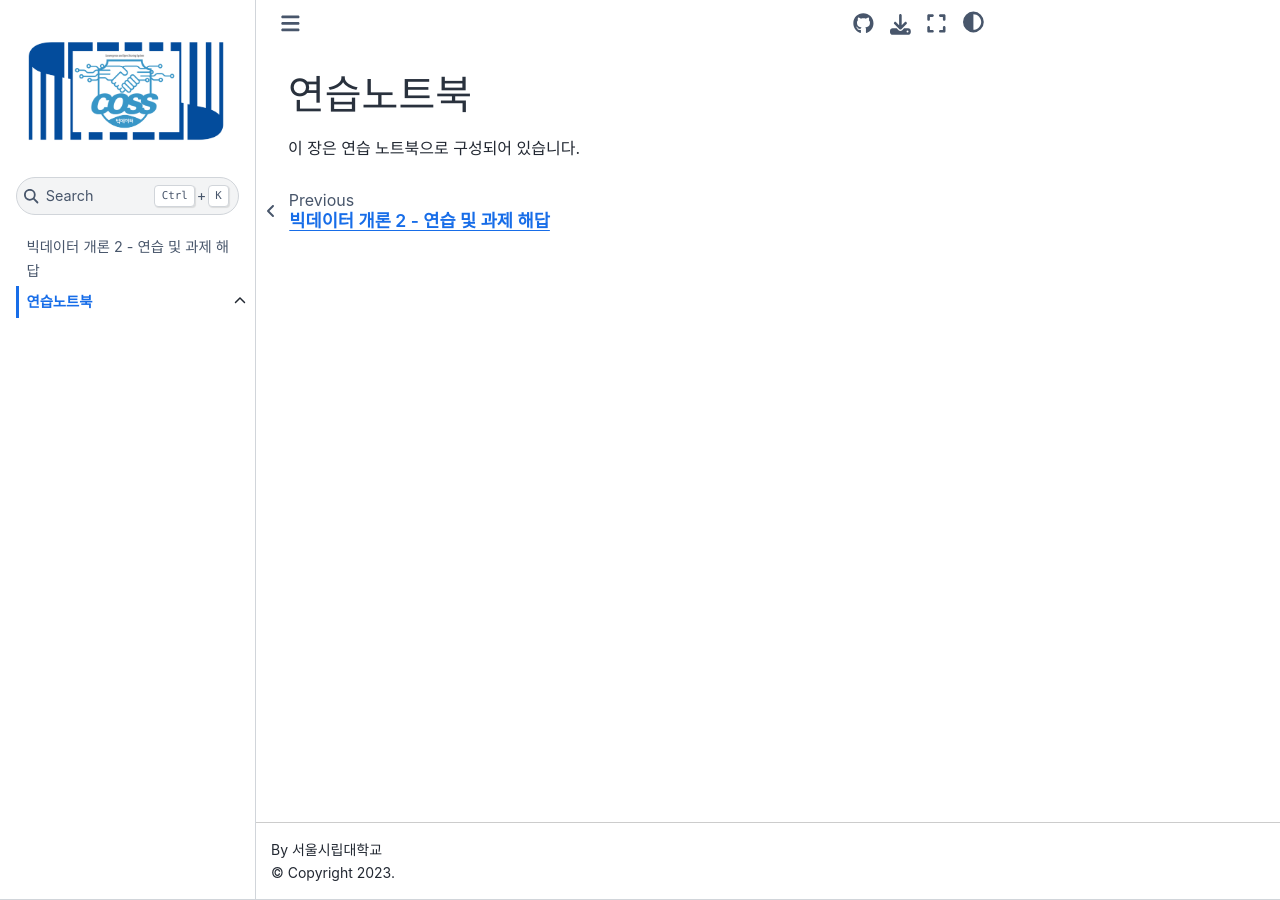
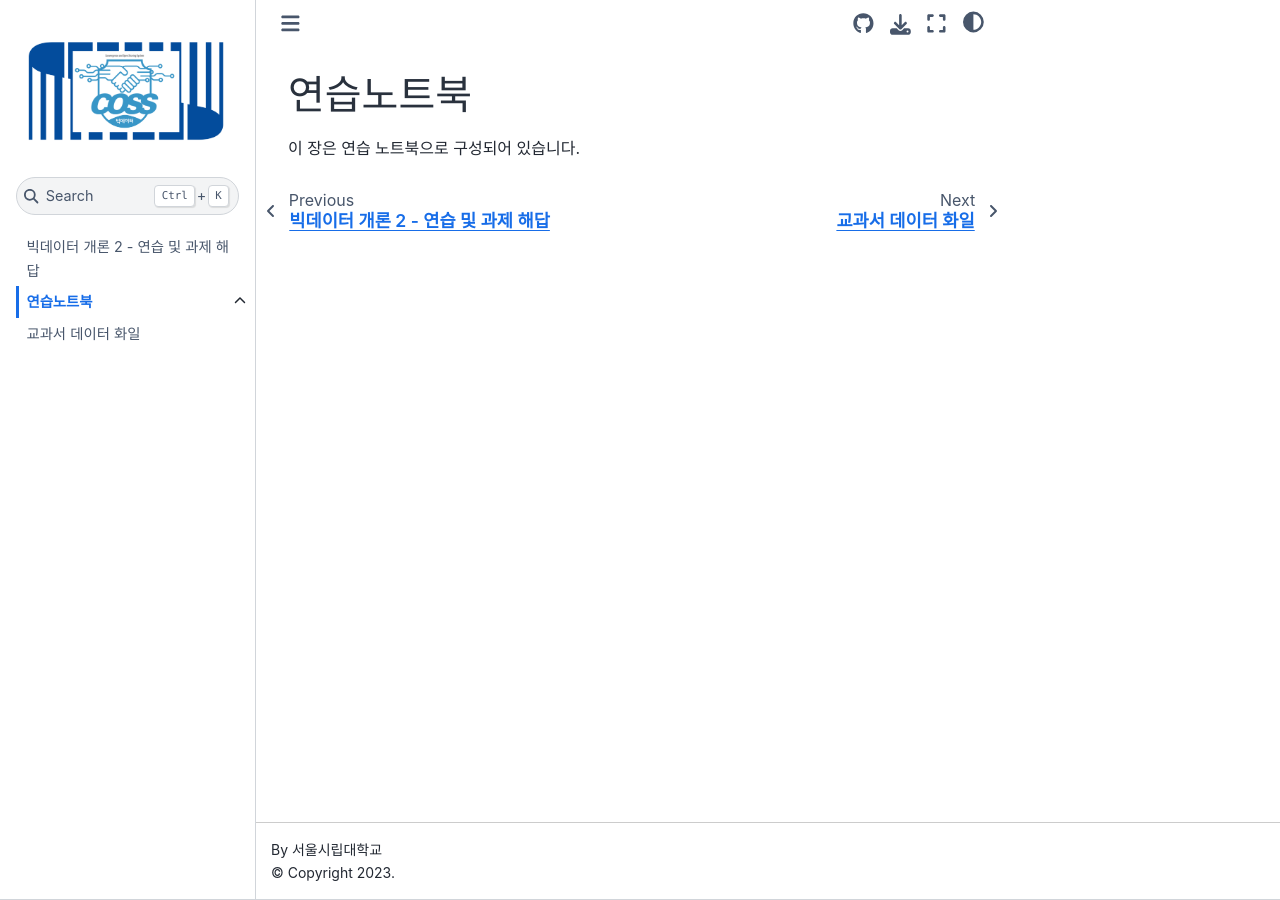
Before and after one commit to UOS-Bigdata/bigdata-exercise, a Jupyter Book: the page built from exercise.md, in a window 1280 px wide. Built offline with Jupyter Book 1.0.4 settings and Sphinx 7.4.7 and the Sphinx Book theme 1.1.4, drawn with Linux system fonts in a browser that asks for light colours; pages that are not in the unit, such as notebooks, are missing from menus.

Commit message:
add first data

```diff
--- a/_toc.yml
+++ b/_toc.yml
@@ -10,3 +10,4 @@
       - file: notes/distribution_exercise_01
       - file: notes/distribution_exercise_02
       - file: notes/conditional-loop-exercise
+  - file: data_access
--- /dev/null
+++ b/data_access.md
@@ -0,0 +1,8 @@
+# 교과서 데이터 화일
+
+이 장은 빅데이터개론2 강의 [온라인 교과서](https://uos-bigdata.github.io/bigdatabook/intro.html)에서 사용하는 데이터 화일이 수록된 사이트이다.
+
+
+## 데이터 화일
+
+- [고속열차 수송 자료](./data/train-data-01.csv)
```
Also changed, not shown: 1 other file.
